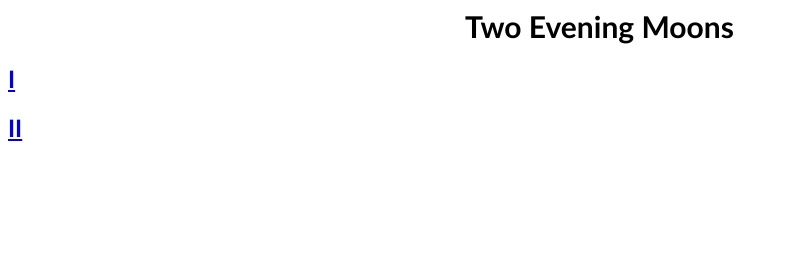
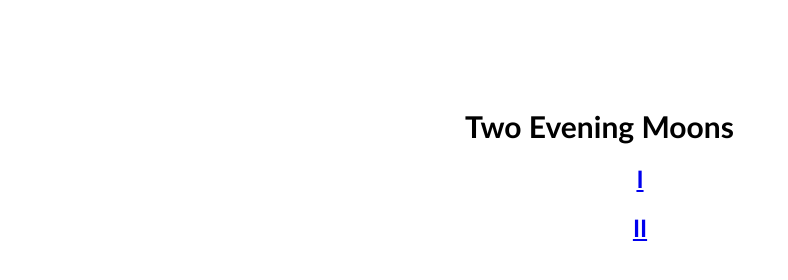
Before and after one commit to shrimpxu/poem, a plain HTML site: page index.html in a window 1280 px wide. Shown: the whole page, without its empty margins (0-788 px from the left). Drawn offline with Linux system fonts and the light colour scheme.

Commit message:
Update style.css

```diff
--- a/css/style.css
+++ b/css/style.css
@@ -1,9 +1,13 @@
-
 
 body{
     font-family: 'Gill Sans', 'Gill Sans MT', Calibri, 'Trebuchet MS', sans-serif;
 }
-
+.centered-wrapper{
+    width:800px;
+    margin: 0 auto;
+    text-align: center;
+    padding-top: 100px;
+}
 
 h1{
     font-size: 30px;
```
